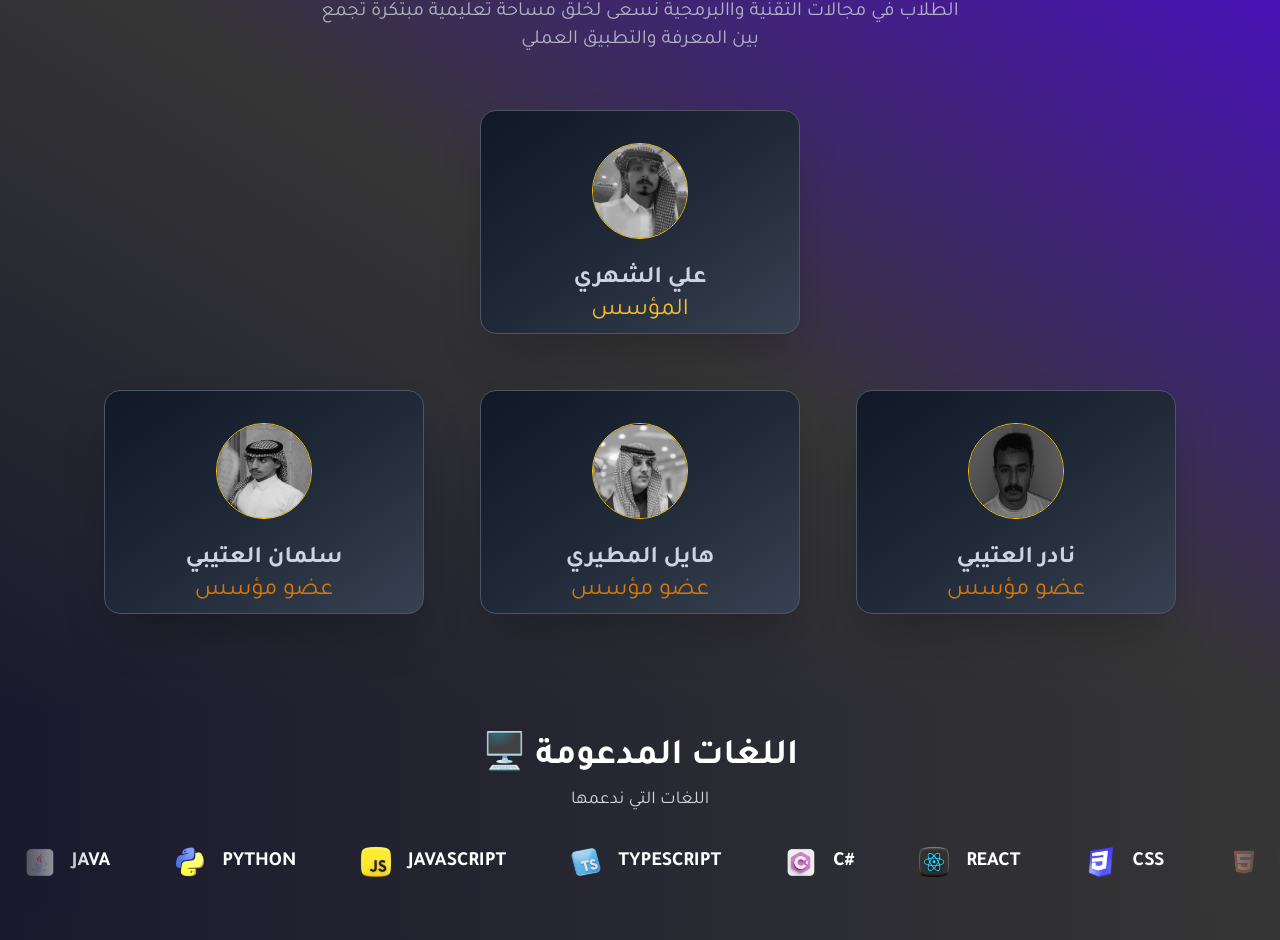
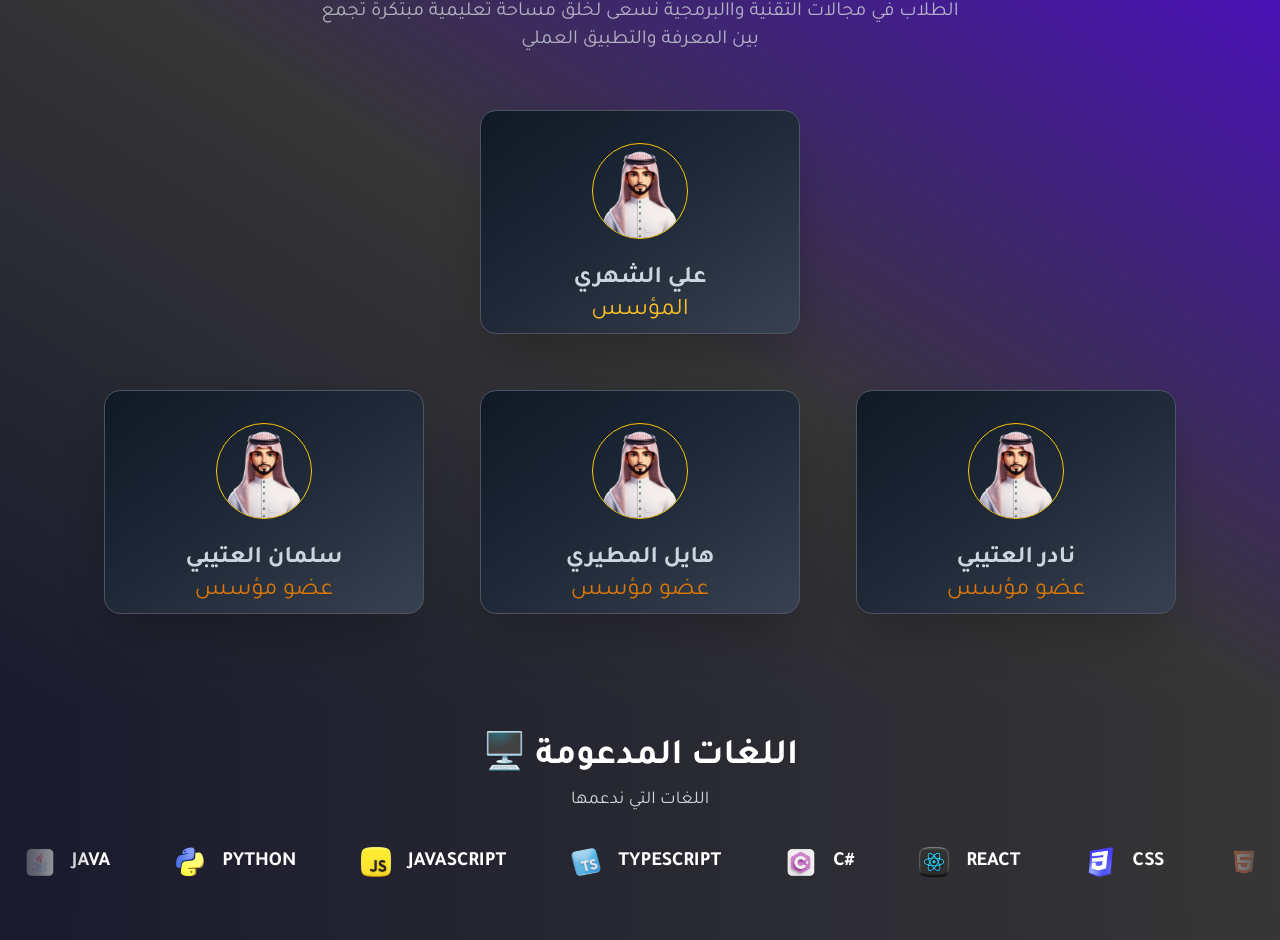
Before and after one commit to wm0x/SyntaxCode, a Next.js app: page / in a window 1280 px wide. Shown: the part 2450-3390 px from the top of the page. Built offline with nearby package versions, Linux system fonts and the light colour scheme.

Commit message:
Fix some Problem

```diff
--- a/src/components/HowWeAre.tsx
+++ b/src/components/HowWeAre.tsx
@@ -17,7 +17,7 @@ function HowWeAre() {
         <div className="col-span-full flex justify-center">
             <ProfileCard
               title={" إدارة وإنشاء الموقع"}
-              img={"myimg.jpeg"}
+              img={"myIcon.png"}
               name={"علي الشهري"}
               department={"👨🏻‍💻 علوم حاسب"}
               founder="المؤسس"
@@ -26,21 +26,21 @@ function HowWeAre() {
 
         <ProfileCard
           title={"إدارة التحديات"}
-          img={"salman.jpeg"}
+          img={"myIcon.png"}
           name={"سلمان العتيبي"}
           department={"👨🏻‍💻 تقنية المعلومات"}
           co_founder="عضو مؤسس"
         />
         <ProfileCard
           title={"إدارة الدورات والفعاليات"}
-          img={"hail.jpeg"}
+          img={"myIcon.png"}
           name={"هايل المطيري"}
           department={"👨🏻‍💻 تقنية المعلومات"}
           co_founder="عضو مؤسس"
         />
         <ProfileCard
           title={"العلاقات العامة"}
-          img={"nader.jpeg"}
+          img={"myIcon.png"}
           name={"نادر العتيبي"}
           department={"👨🏻‍💻 تقنية المعلومات"}
           co_founder="عضو مؤسس"
```
Also changed, not shown: public/myIcon.png (added), public/programmingIcon.jpg (added).
